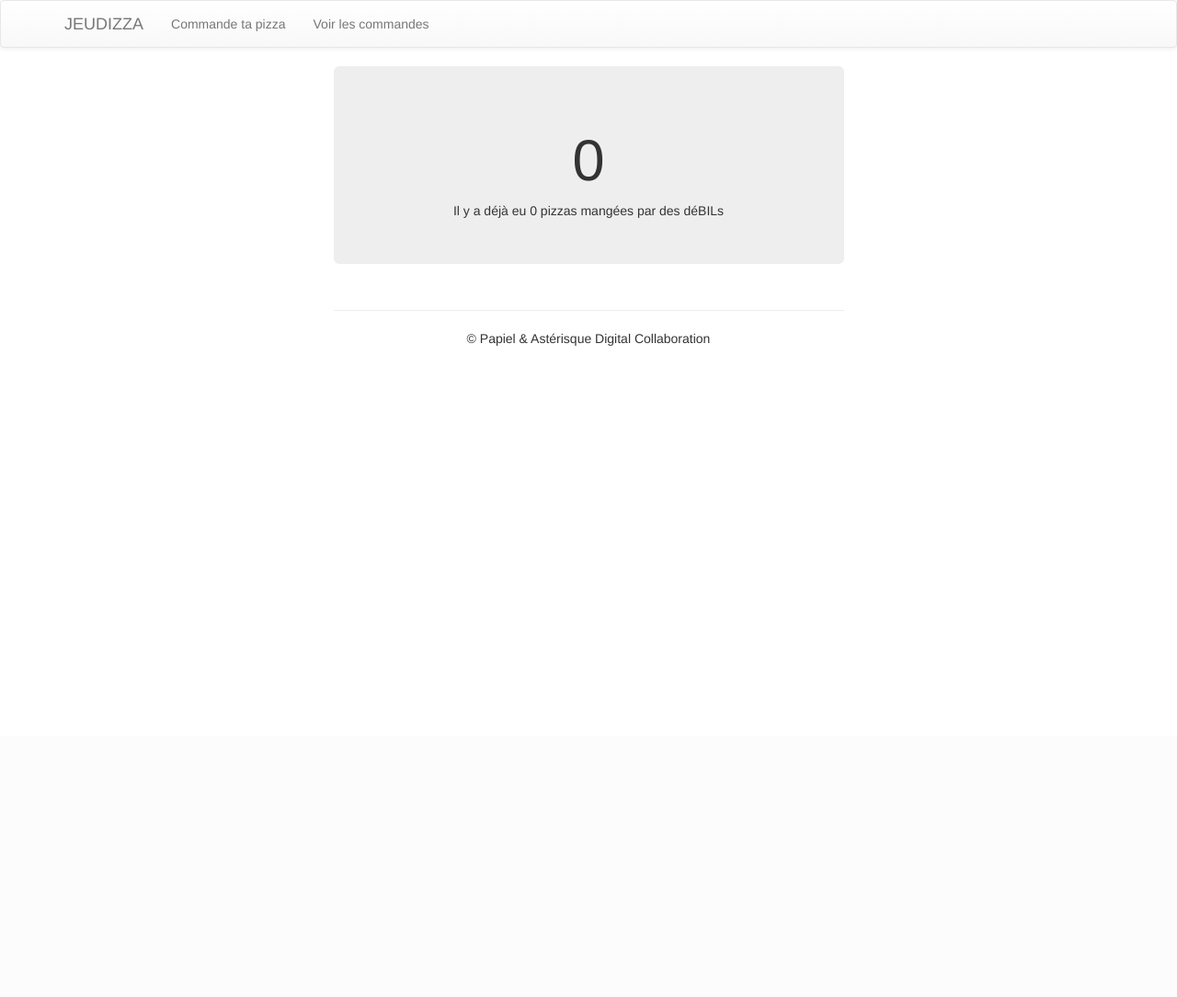
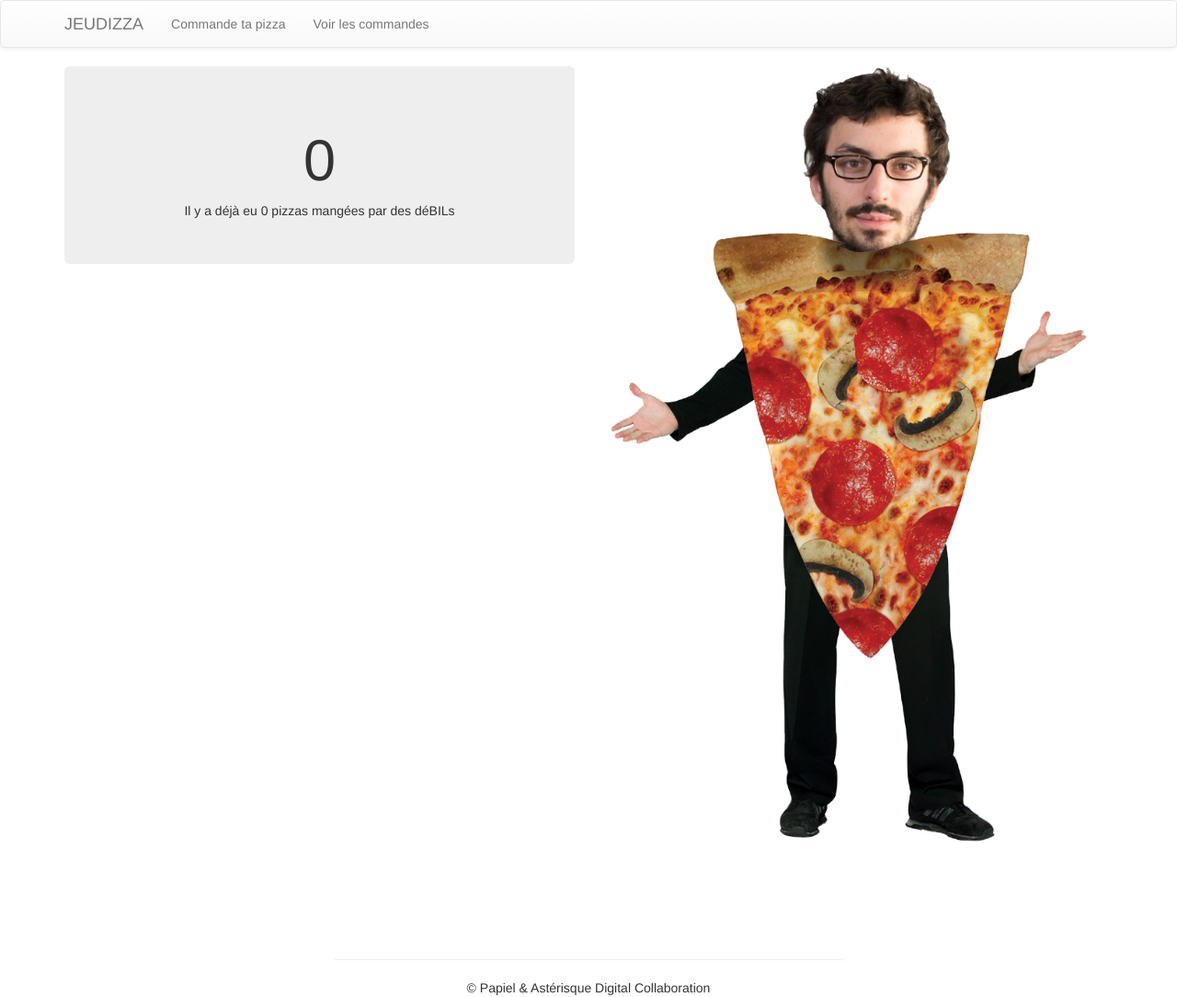
Before and after one commit to HackBil/jeudizza, a Django app: page / in a window 1280 px wide. Shown: the whole page at 92% size. Before the commit the page ends 376 px from the top, so only its background shows below. Run offline with Django 3.2, Linux system fonts and the light colour scheme; data that the repository does not hold is empty; some libraries are stand-ins or nearby versions.

Commit message:
add matthieu

```diff
--- a/templates/index.html
+++ b/templates/index.html
@@ -4,13 +4,14 @@
 {% block content %}
 
 <div class="row">
-
-
-    <div class="col-sm-6 col-sm-offset-3">
+    <div class="col-sm-6">
         <div class="jumbotron text-center">
             <h1>{{ pizza_count }}</h1>
             Il y a déjà eu {{ pizza_count }} pizzas mangées par des déBILs
         </div>
     </div>
+    <div class="col-sm-6">
+        <img src="/static/img/matthieu.jpg" width="100%"/>
+    </div>
 <div>
 {% endblock content %}
```
Also changed, not shown: static/img/matthieu.jpg (added).
